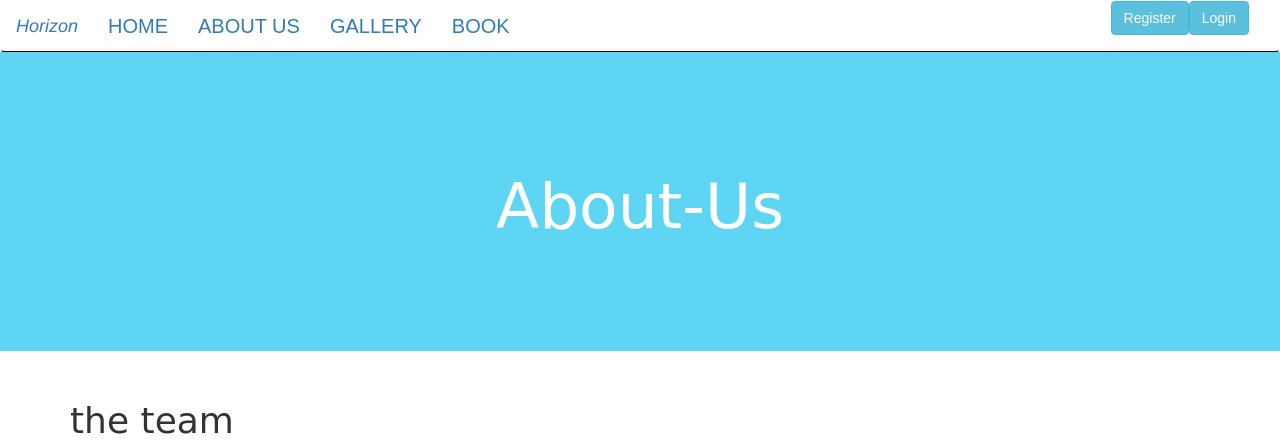
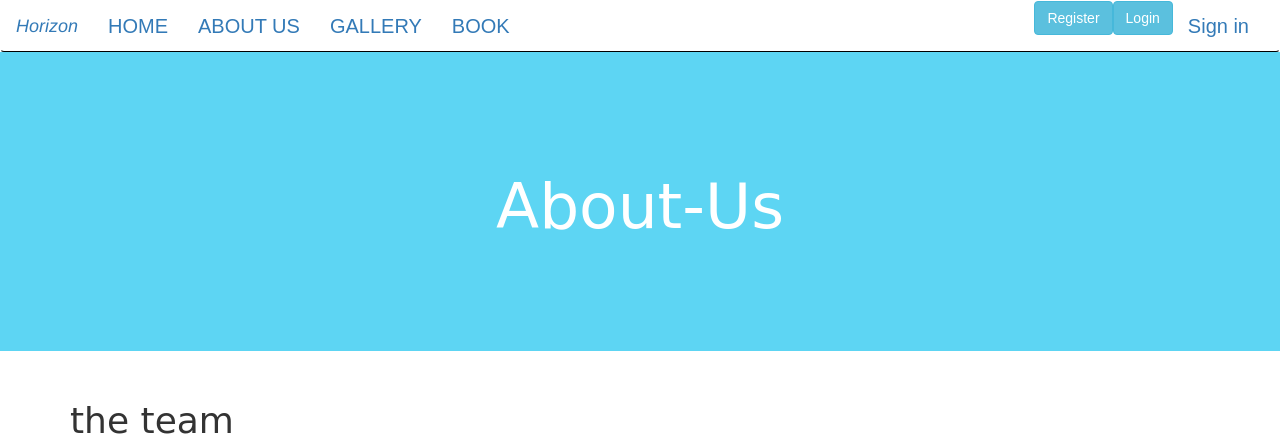
Before and after one commit to Kenneth-joseph/pool, a Flask app: page /about_us in a window 1280 px wide. Shown: the top 440 px of the page. Run offline with Flask 2, Linux system fonts and the light colour scheme; some libraries are stand-ins or nearby versions; some web fonts are replaced.

Commit message:
edit the navbar

```diff
--- a/app/templates/navbar.html
+++ b/app/templates/navbar.html
@@ -20,6 +20,14 @@
                 <li><a href="{{url_for('main.gallery')}}">GALLERY</a></li>
                 <li><a href="#">BOOK</a></li>
             </ul>
+            <ul class="nav navbar-nav navbar-right">
+                    {% if current_user.is_authenticated %}
+                    <li style="color:#75caf5;;padding:15px;">{{current_user.username}}</li>
+                    <li><a href="{{url_for('auth.logout')}}">Sign out</a></li>
+                    {% else %}
+                    <li><a href="{{url_for('auth.login')}}">Sign in</a></li>
+                    {%endif%}
+            </ul>
             <form class="form-inline my-2 my-lg-0 mt-2">
 
                 <!-- <button class="btn btn-success my-2 my-sm-0" >LOGIN</button> -->
```
